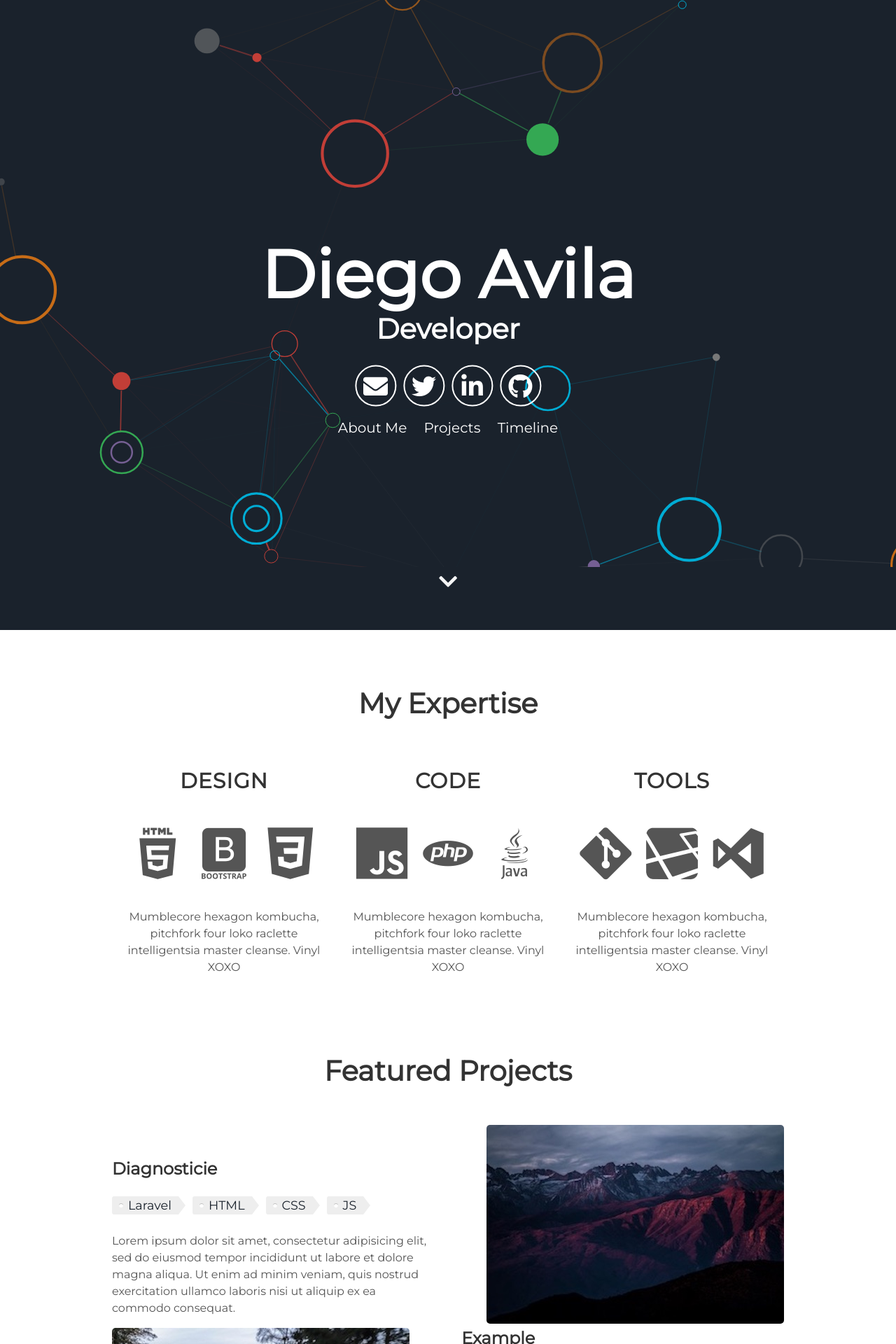
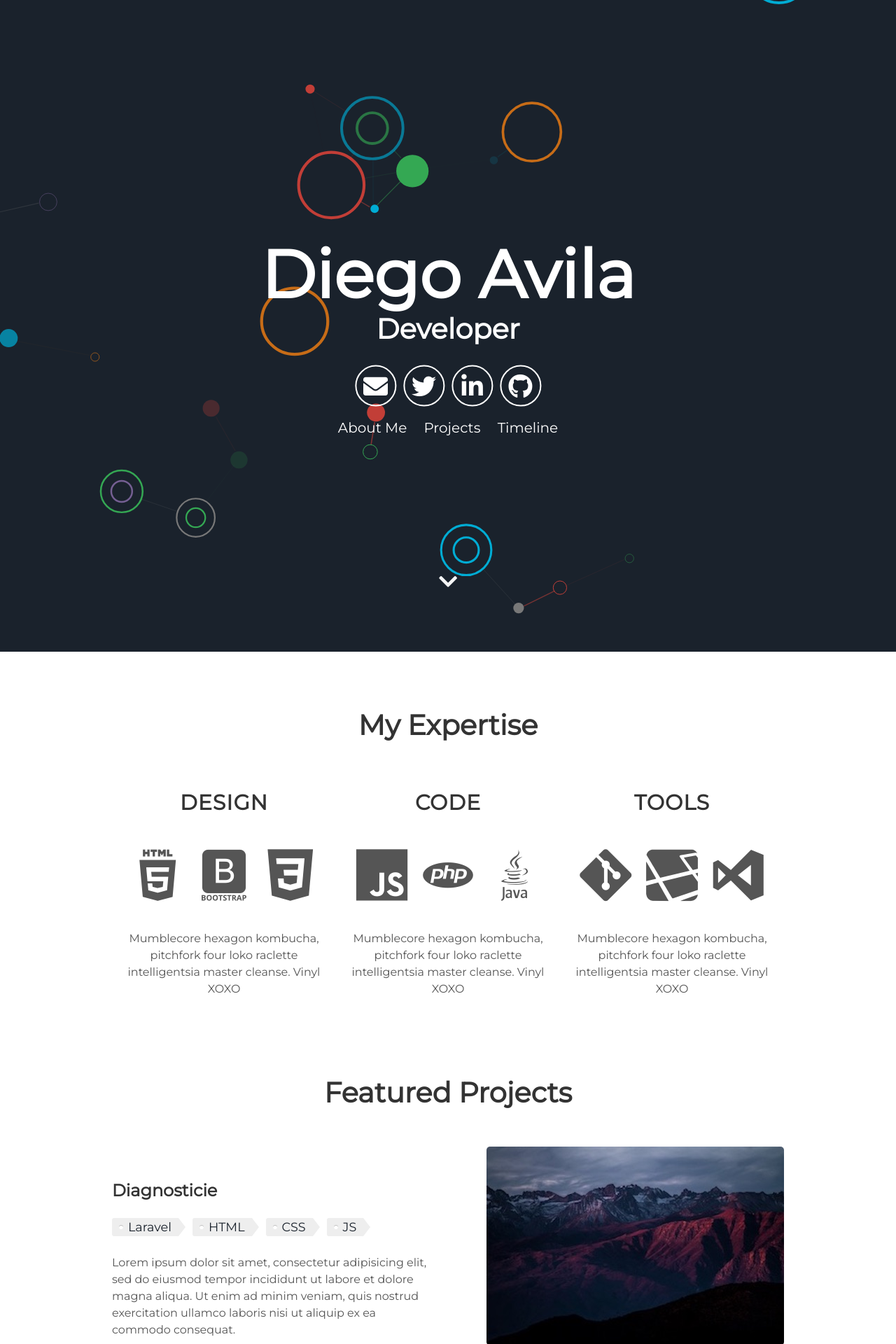
Before and after one commit to Diegoavilap/diegoavilap.github.io, a Jekyll site: the page built from index.html, in a window 1280 px wide. Shown: the top 1920 px of the page at 70% size. Built offline with Jekyll 4.4.1, drawn with Linux system fonts in a browser that asks for light colours; nearby versions of some CDN libraries.

Commit message:
Height of the header animation corrected

```diff
--- a/_includes/header.html
+++ b/_includes/header.html
@@ -2,8 +2,8 @@
   <div id="title">
 <!--<canvas id="canvas" width="100%" height="100%"></canvas>
     <canvas id="canvasbg" width="100%" height="0%"></canvas>-->
-    <canvas id="canvas" width="1348px" height="810px"></canvas>
-    <canvas id="canvasbg" width="1348px" height="0px"></canvas>
+    <canvas id="canvas" width="360px" height="810px"></canvas>
+    <canvas id="canvasbg" width="360px" height="0px"></canvas>
   </div>
   <div class="wrapper header">
       <h1>
--- a/assets/js/my.js
+++ b/assets/js/my.js
@@ -109,6 +109,8 @@
 function init() {
   window.requestAnimationFrame(draw);
   document.getElementById('canvas').width = document.body.clientWidth;
+  document.getElementById('canvas').height = document.getElementById('title').clientHeight;
+  //console.log(document.getElementById('title').clientHeight);
 }
 
 //rendering function
```
